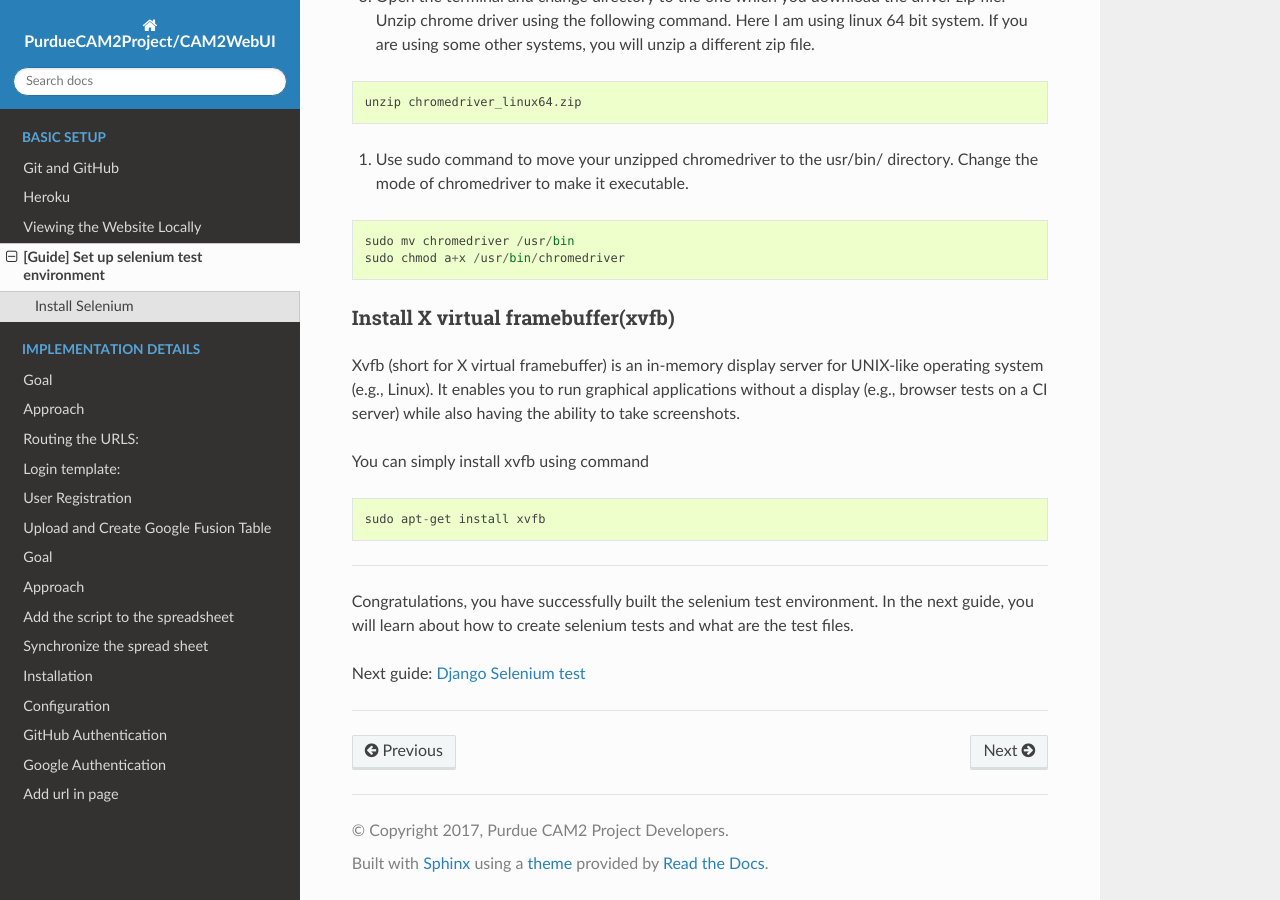
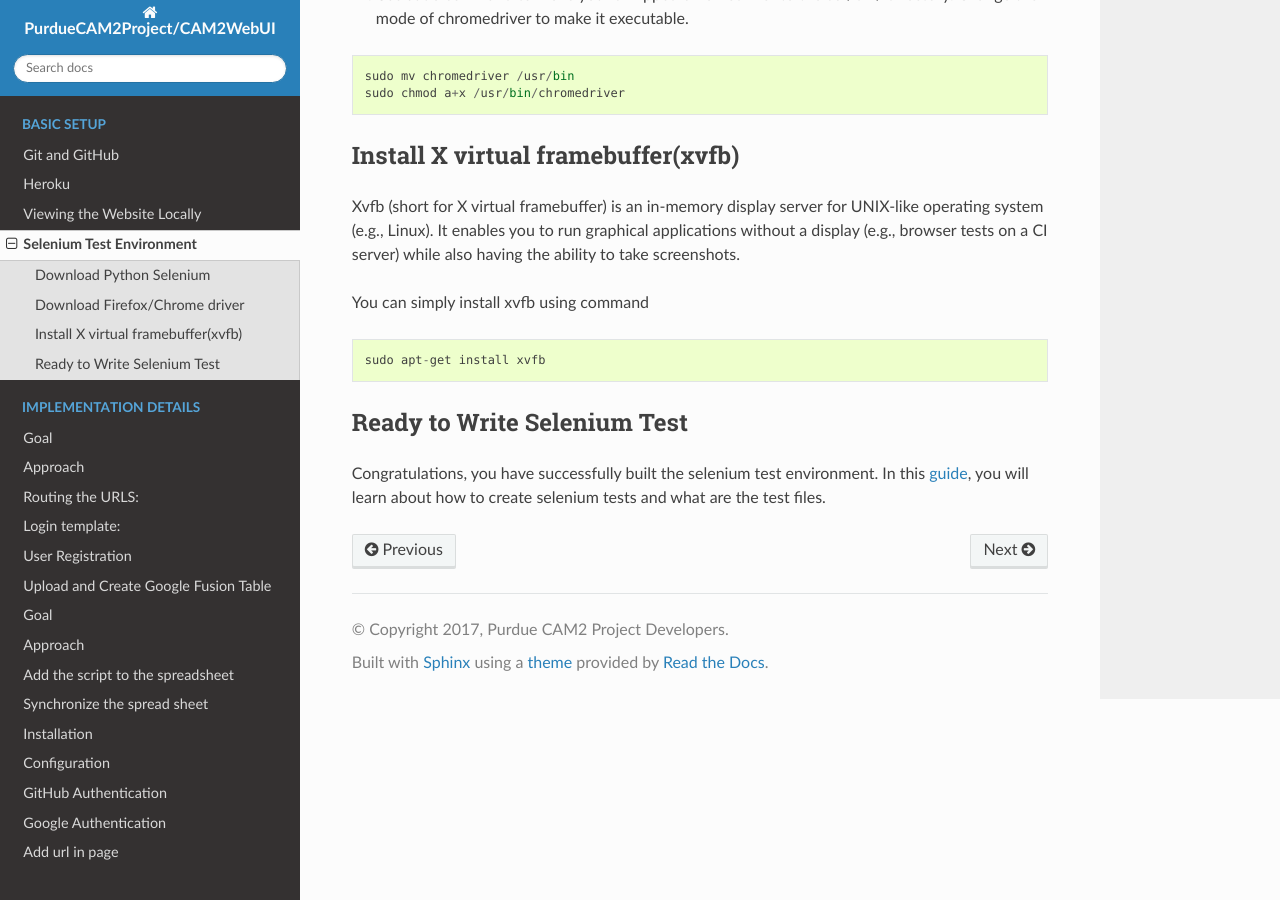
Before and after one commit to PurdueCAM2Project/CAM2WebUI, a Sphinx documentation site: the page built from docs/basicSetup/selenium.md, in a window 1280 px wide and 900 px high, scrolled down 1185 px. Built offline with Sphinx 7.4.7 and the Read the Docs theme 2.0.0, drawn with Linux system fonts in a browser that asks for light colours; some of the changed text lies outside the part shown.

Commit message:
change some format of selenium.md

````diff
--- a/docs/basicSetup/selenium.md
+++ b/docs/basicSetup/selenium.md
@@ -1,16 +1,8 @@
-# [Guide] Set up selenium test environment
-
-Juncheng Tang edited this page on Jun 5
-
-___
-
-This page will walk you through some guides on building the selenium test environment.
-
-## Install Selenium
+# Selenium Test Environment
 
 Selenium automates browsers. It is for automating web applications for testing purposes. More details of selenium web driver can be found at [Selenium HQ](http://www.seleniumhq.org/)
 
-### Download Python Selenium Webdriver
+## Download Python Selenium
 
 If you have pip on your system, you can simply install or upgrade the Python bindings:
 
@@ -27,7 +19,7 @@
 Note: both of the methods described above install selenium as a system-wide package That will require administrative/root access to their machine.
 
 
-### Download Firefox/Chrome driver
+## Download Firefox/Chrome driver
 
 Selenium requires a driver to interface with the chosen browser. Firefox, for example, requires geckodriver, which needs to be installed before the selenium can run.
 
@@ -53,7 +45,7 @@
 sudo chmod a+x /usr/bin/chromedriver
 ```
 
-### Install X virtual framebuffer(xvfb)
+## Install X virtual framebuffer(xvfb)
 
 Xvfb (short for X virtual framebuffer) is an in-memory display server for UNIX-like operating system (e.g., Linux). It enables you to run graphical applications without a display (e.g., browser tests on a CI server) while also having the ability to take screenshots.
 
@@ -63,9 +55,6 @@
 sudo apt-get install xvfb
 ```
 
-***
-Congratulations, you have successfully built the selenium test environment. In the next guide, you will learn about how to create selenium tests and what are the test files.
+## Ready to Write Selenium Test
 
-Next guide: [Django Selenium test](https://purduecam2project.github.io/CAM2WebUI/test)
-
-***
+Congratulations, you have successfully built the selenium test environment. In this [guide](https://purduecam2project.github.io/CAM2WebUI/test/test.html), you will learn about how to create selenium tests and what are the test files.
````
